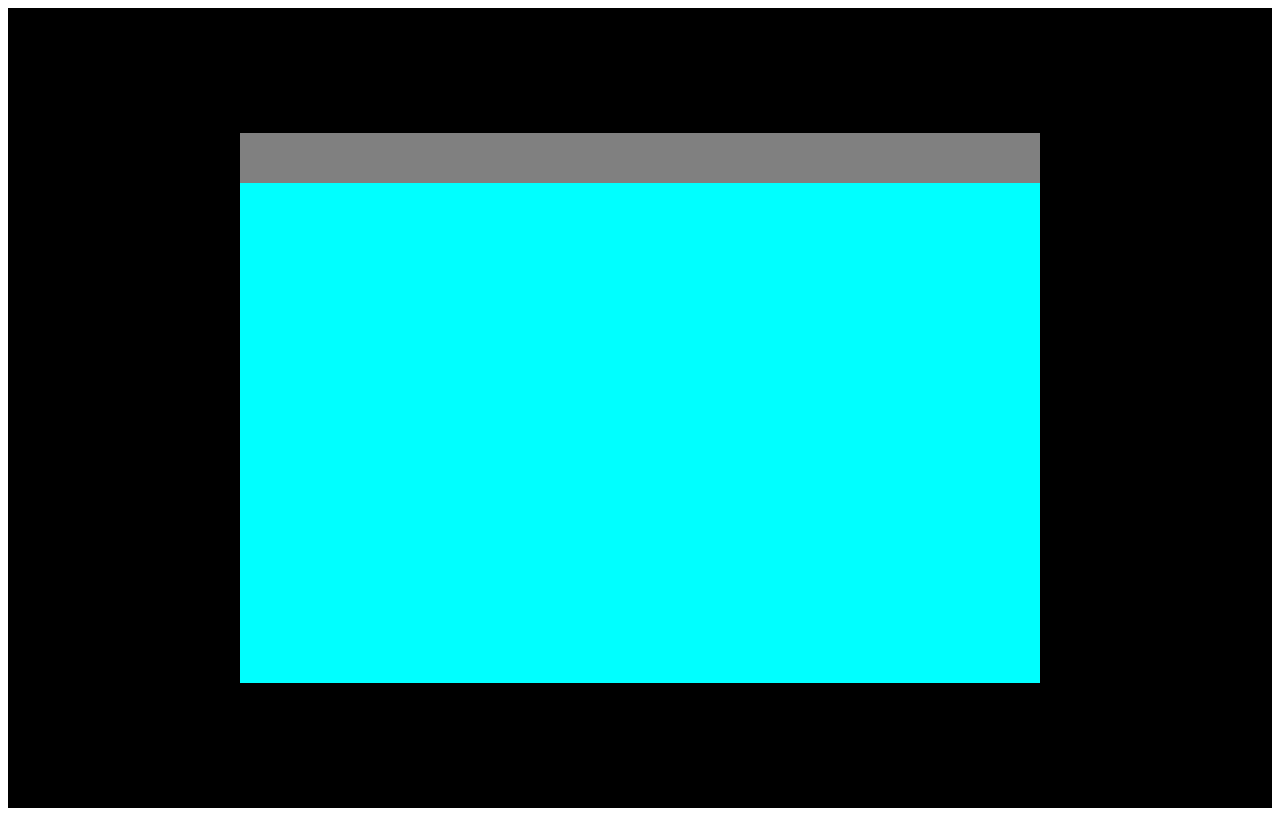
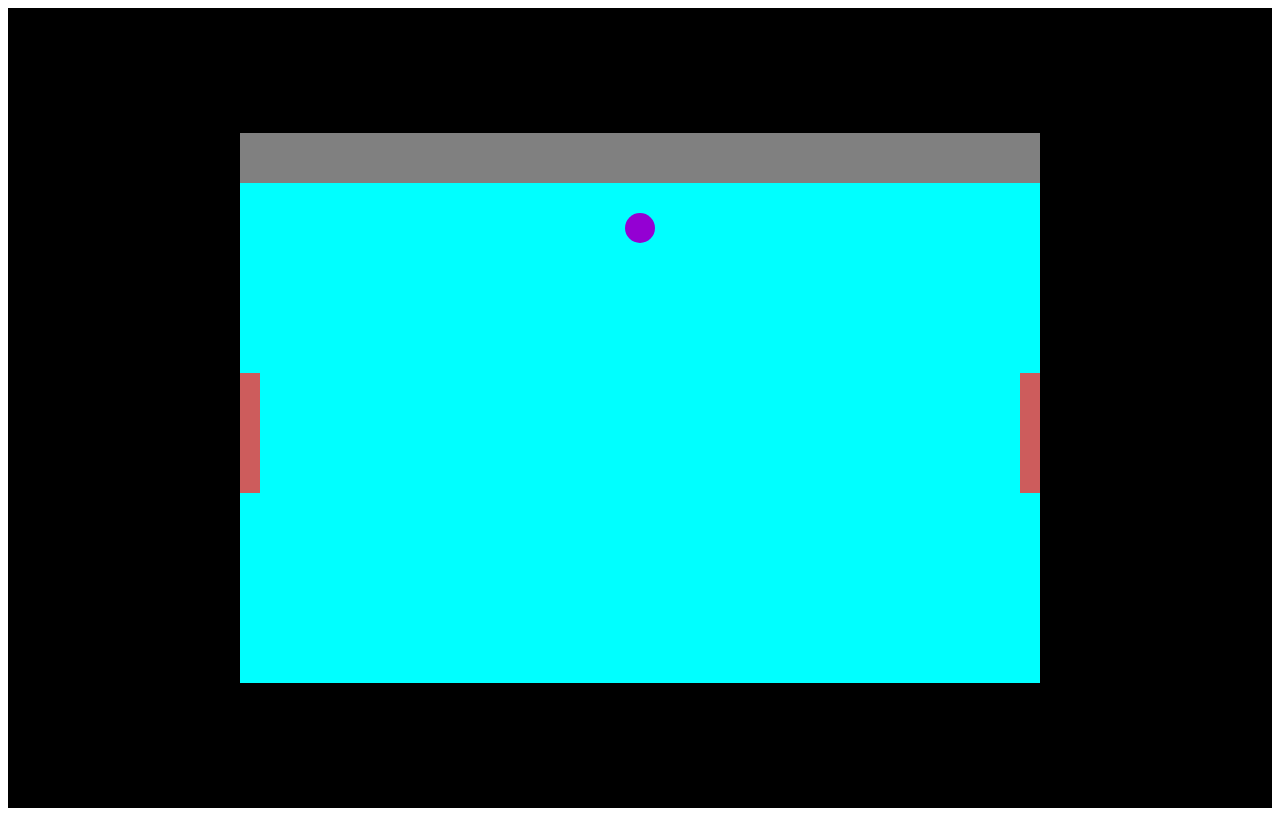
Before and after one commit to CodecoolGlobal/freestyle-javascript-game-javascript-dettylestar, a plain HTML site: page index.html in a window 1280 px wide. Drawn offline with Linux system fonts and the light colour scheme.

Commit message:
add ball and paddle

```diff
--- a/main.css
+++ b/main.css
@@ -22,4 +22,40 @@ body {
     width: 800px;
     height: 500px;
     background-color: aqua;
+    align-items: normal;
+    position: relative;
+
 }
+
+#left-player {
+    border-left: 20px solid indianred;
+    vert-align: middle;
+    height: 120px;
+    position: absolute;
+    top: 0px;
+    left: 0px;
+    bottom: 0px;
+    margin: auto 0;
+}
+
+#right-player {
+    border-right: 20px solid indianred;
+    vert-align: middle;
+    height: 120px;
+    position: absolute;
+    top: 0px;
+    right: 0px;
+    bottom: 0px;
+    margin: auto 0;
+}
+
+#ball {
+    display: block;
+    width: 30px;
+    height: 30px;
+    margin: 30px auto 0;
+    background-color: darkviolet;
+    border-radius: 50%;
+
+
+}
```
